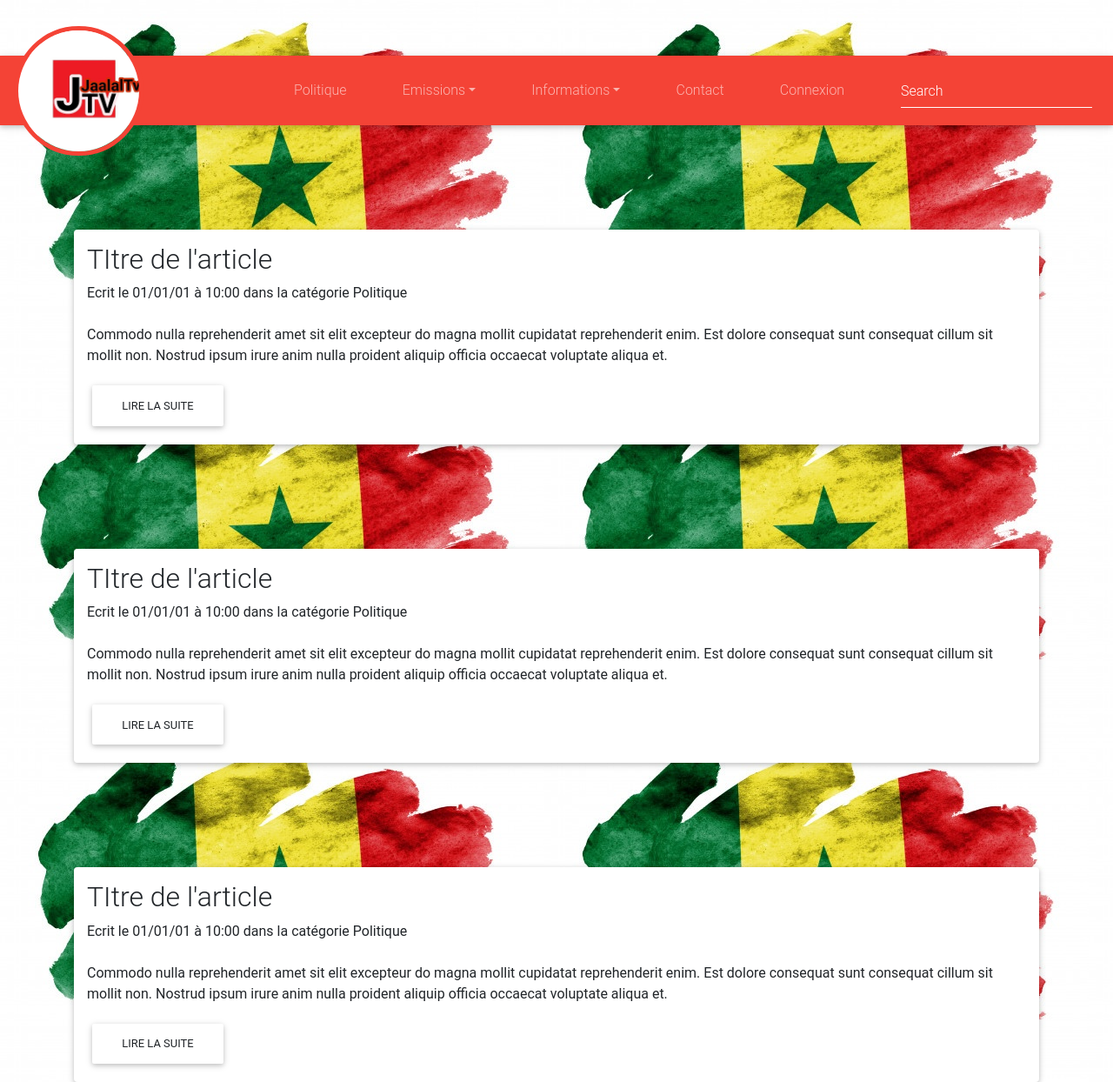
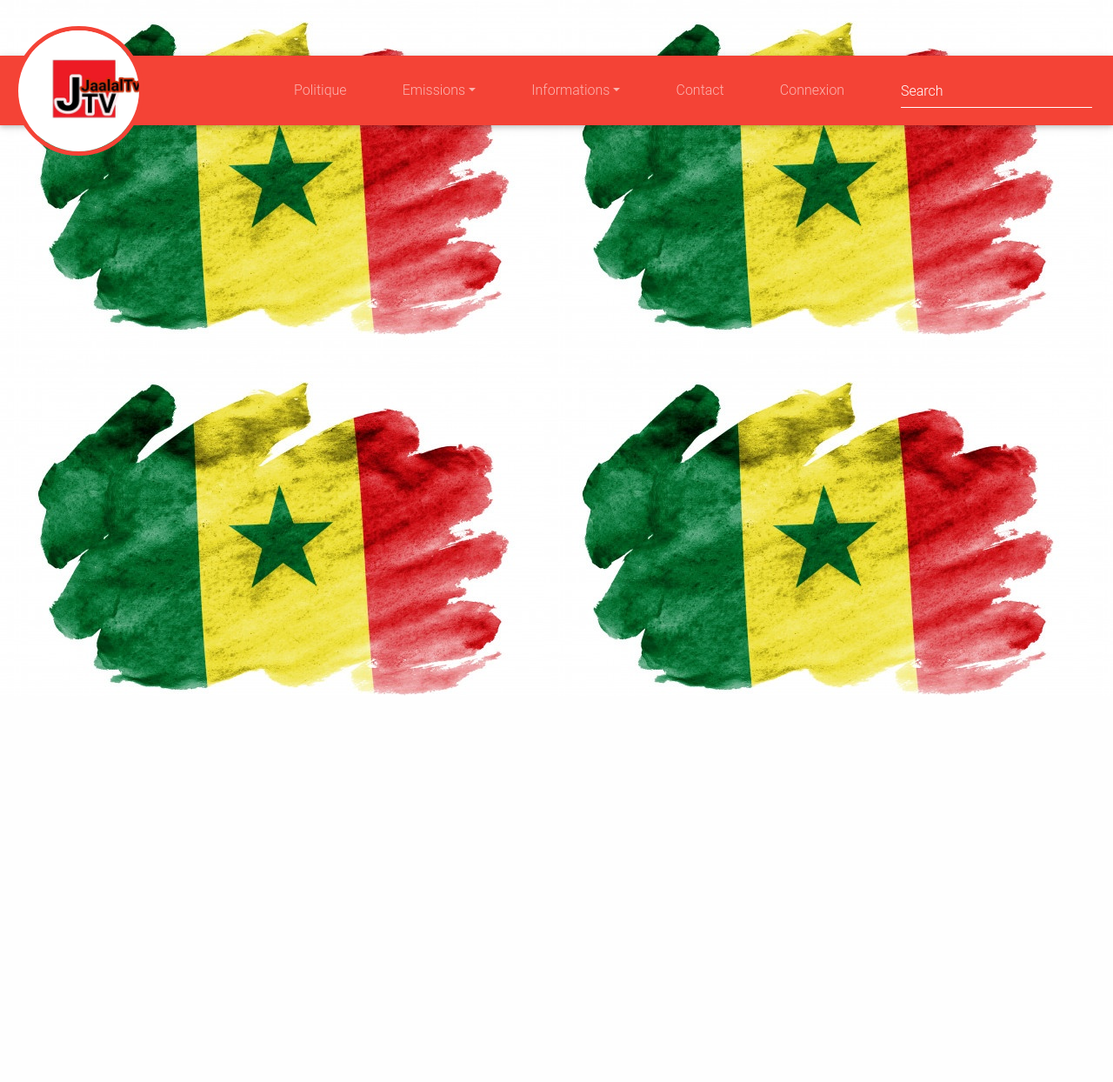
Before and after one commit to Finskou/JalTv, a Symfony app: template templates/blog/index.html.twig in a window 1280 px wide. Shown: the whole page at 87% size. After the commit the page ends 800 px from the top, so only its background shows below. Run offline with Twig, Linux system fonts and the light colour scheme; the template is opened without the code that fills it, so the values that code supplies are empty; some libraries are stand-ins or nearby versions; some web fonts are replaced.

Commit message:
update vues

```diff
--- a/composer.json
+++ b/composer.json
@@ -30,6 +30,7 @@
         "symfony/yaml": "5.0.*"
     },
     "require-dev": {
+        "doctrine/doctrine-fixtures-bundle": "^3.3",
         "symfony/debug-pack": "*",
         "symfony/maker-bundle": "^1.0",
         "symfony/profiler-pack": "*",
--- a/config/bundles.php
+++ b/config/bundles.php
@@ -12,4 +12,5 @@ return [
     Sensio\Bundle\FrameworkExtraBundle\SensioFrameworkExtraBundle::class => ['all' => true],
     Symfony\Bundle\SecurityBundle\SecurityBundle::class => ['all' => true],
     Symfony\Bundle\MakerBundle\MakerBundle::class => ['dev' => true],
+    Doctrine\Bundle\FixturesBundle\DoctrineFixturesBundle::class => ['dev' => true, 'test' => true],
 ];
--- a/templates/blog/index.html.twig
+++ b/templates/blog/index.html.twig
@@ -6,43 +6,18 @@
     <link href="../public/css/style.css" rel="stylesheet">
 {% endblock %}
 {% block body %}
+
+{% for article in articles %}
     <article>
         <div class="card article">
-            <h2>TItre de l'article</h2>
-            <div class="metadata"> Ecrit le 01/01/01 à 10:00 dans la catégorie Politique</div>
+            <h2>{{ article.title }}</h2>
+            <div class="metadata"> Ecrit le {{ article.createdAt | date('d/m/Y') }} à {{ article.createdAt | date('H:i') }} dans la catégorie Politique</div>
             <div class="content">
-                <img src="" alt="">
-                <p> Commodo nulla reprehenderit amet sit elit excepteur do magna mollit cupidatat reprehenderit enim. Est dolore consequat sunt consequat cillum sit mollit non. Nostrud ipsum irure anim nulla proident aliquip officia occaecat voluptate aliqua et.</p>
-
+                <img src="{{ article.image }}" alt="">
+                {{ article.content }}
                 <a href="{{ path('blog_show') }}" class="btn btn-parimary"> Lire la suite</a>
             </div>
         </div>
     </article>
-
-    <article>
-        <div class="card article">
-            <h2>TItre de l'article</h2>
-            <div class="metadata"> Ecrit le 01/01/01 à 10:00 dans la catégorie Politique</div>
-            <div class="content">
-                <img src="" alt="">
-                <p> Commodo nulla reprehenderit amet sit elit excepteur do magna mollit cupidatat reprehenderit enim. Est dolore consequat sunt consequat cillum sit mollit non. Nostrud ipsum irure anim nulla proident aliquip officia occaecat voluptate aliqua et.</p>
-
-                <a href="{{ path('blog_show') }}" class="btn btn-parimary"> Lire la suite</a>
-            </div>
-        </div>
-    </article>
-
-    <article>
-        <div class="card article">
-            <h2>TItre de l'article</h2>
-            <div class="metadata"> Ecrit le 01/01/01 à 10:00 dans la catégorie Politique</div>
-            <div class="content">
-                <img src="" alt="">
-                <p> Commodo nulla reprehenderit amet sit elit excepteur do magna mollit cupidatat reprehenderit enim. Est dolore consequat sunt consequat cillum sit mollit non. Nostrud ipsum irure anim nulla proident aliquip officia occaecat voluptate aliqua et.</p>
-
-                <a href="{{ path('blog_show') }}" class="btn btn-parimary"> Lire la suite</a>
-            </div>
-        </div>
-    </article>
-
+{% endfor %}
 {% endblock %}
```
Also changed, not shown: src/Controller/BlogController.php (+11 -4 lines), src/DataFixtures/AppFixtures.php (added, +17 -0 lines), src/DataFixtures/ArticleFixtures.php (added, +27 -0 lines), templates/blog/show.html.twig (+4 -4 lines), 2 other files.
